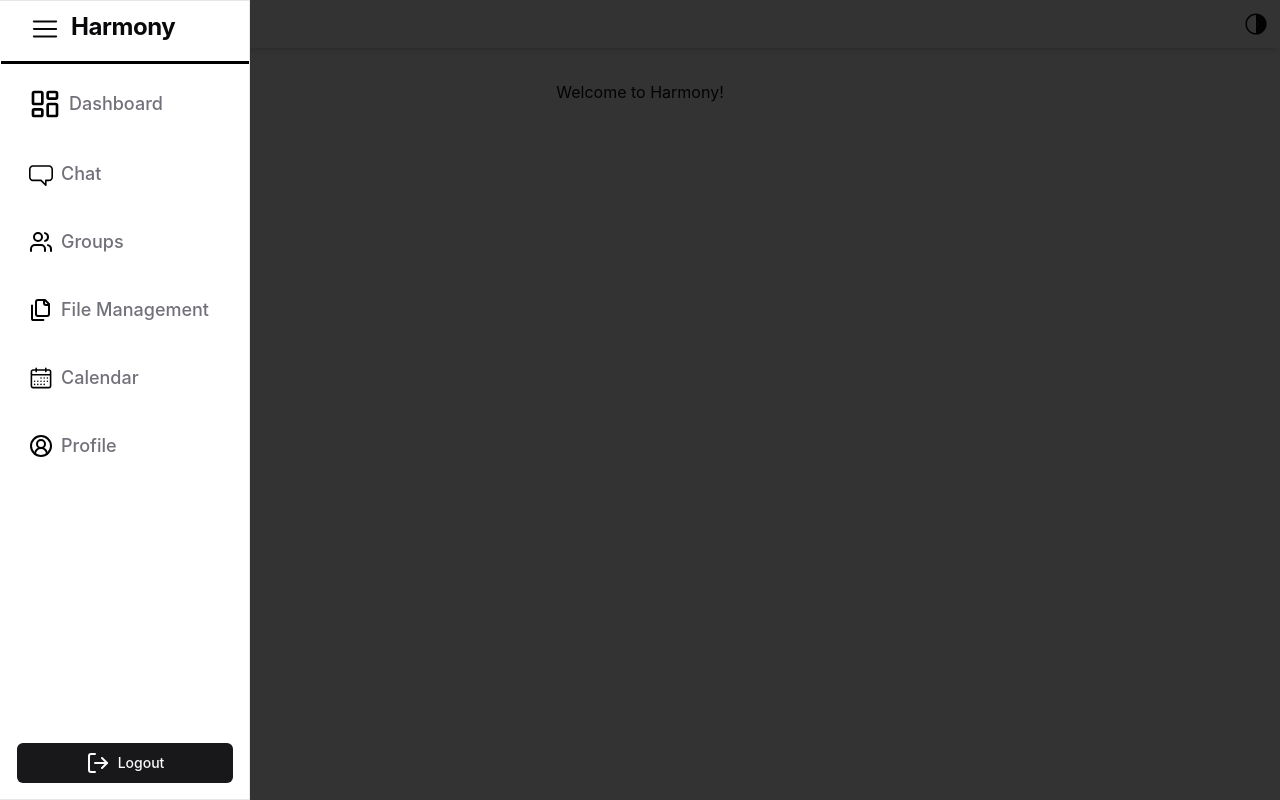
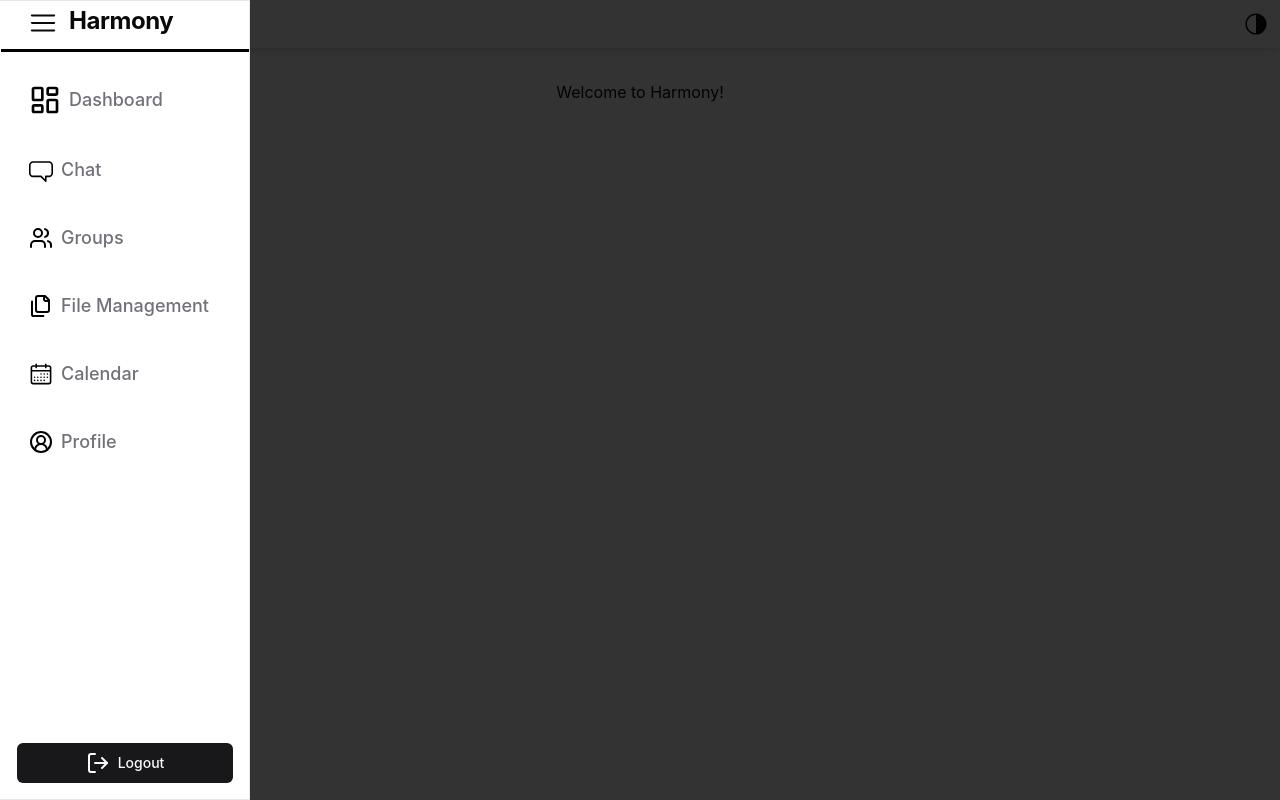
Before and after one commit to wyzhaobvt/harmony-client, a React (Vite) app: page / in a window 1280 px wide. Both pictures are taken after a click on the button 46 px from the left and 26 px from the top of the page. Built offline with nearby package versions, Linux system fonts and the light colour scheme.

Commit message:
fixed alignment

```diff
--- a/src/components/Sidebar.jsx
+++ b/src/components/Sidebar.jsx
@@ -23,12 +23,12 @@ function Sidebar() {
             <DrawerHeader>
               <DrawerTitle className="mb-2">
                 <DrawerTrigger className="d-inline mb-2">
-                  <div className="d-flex w-full ml-5 mb-0" style={{borderRadius: '8px', padding: 10}}>
+                  <div className="d-flex w-full ml-6 mb-0" style={{borderRadius: '8px', padding: 4}}>
                     <HamburgerMenuIcon className="mr-3 mt-1 h-7 w-7"/>
                     <h1 className="text-2xl font-bold mb-0">Harmony</h1>
                   </div>
                 </DrawerTrigger>
-                <hr className="mb-0" style={{  background: 'black', color: 'black', borderColor: 'black', height: '3px', }}/>
+                <hr className="mb-2" style={{background: 'black', color: 'black', borderColor: 'black', height: '3px' }}/>
               </DrawerTitle>
               <DrawerDescription asChild className="p-0 mt-2 ml-3">
                 <div>
```
